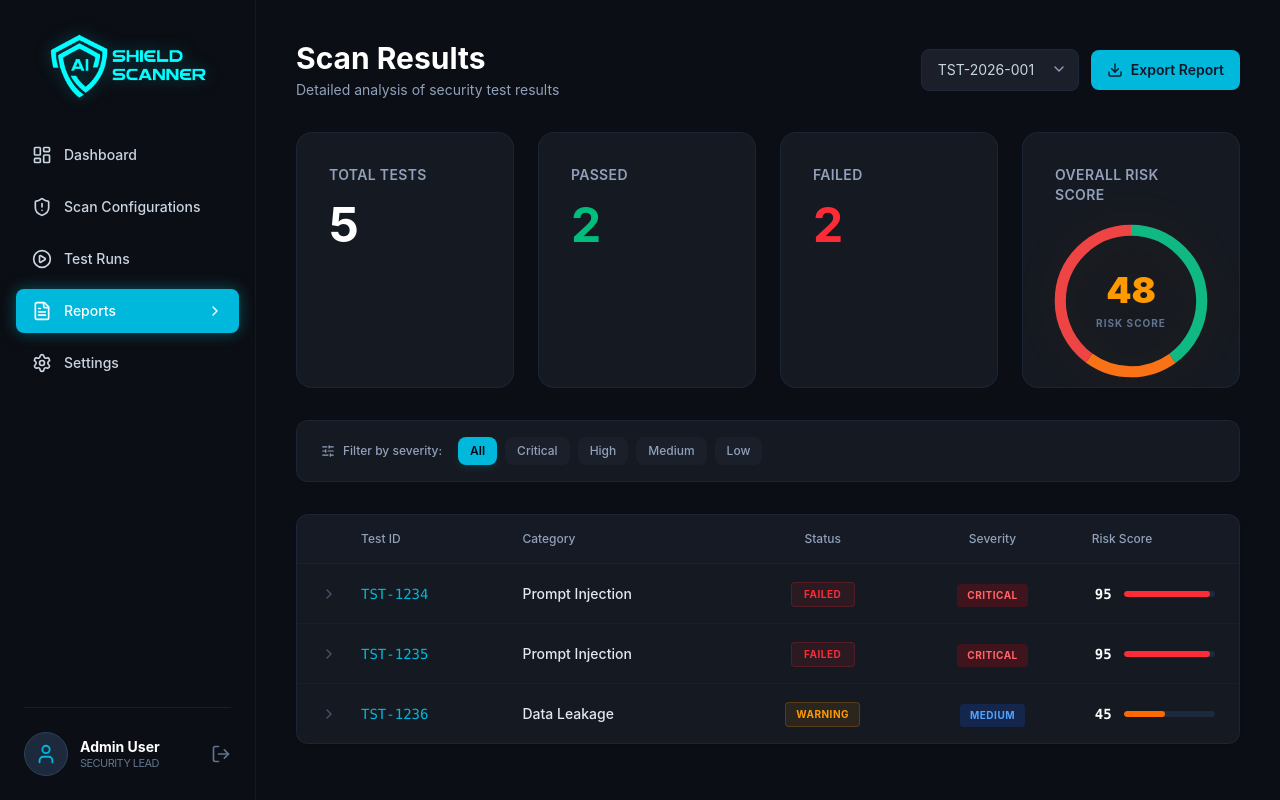
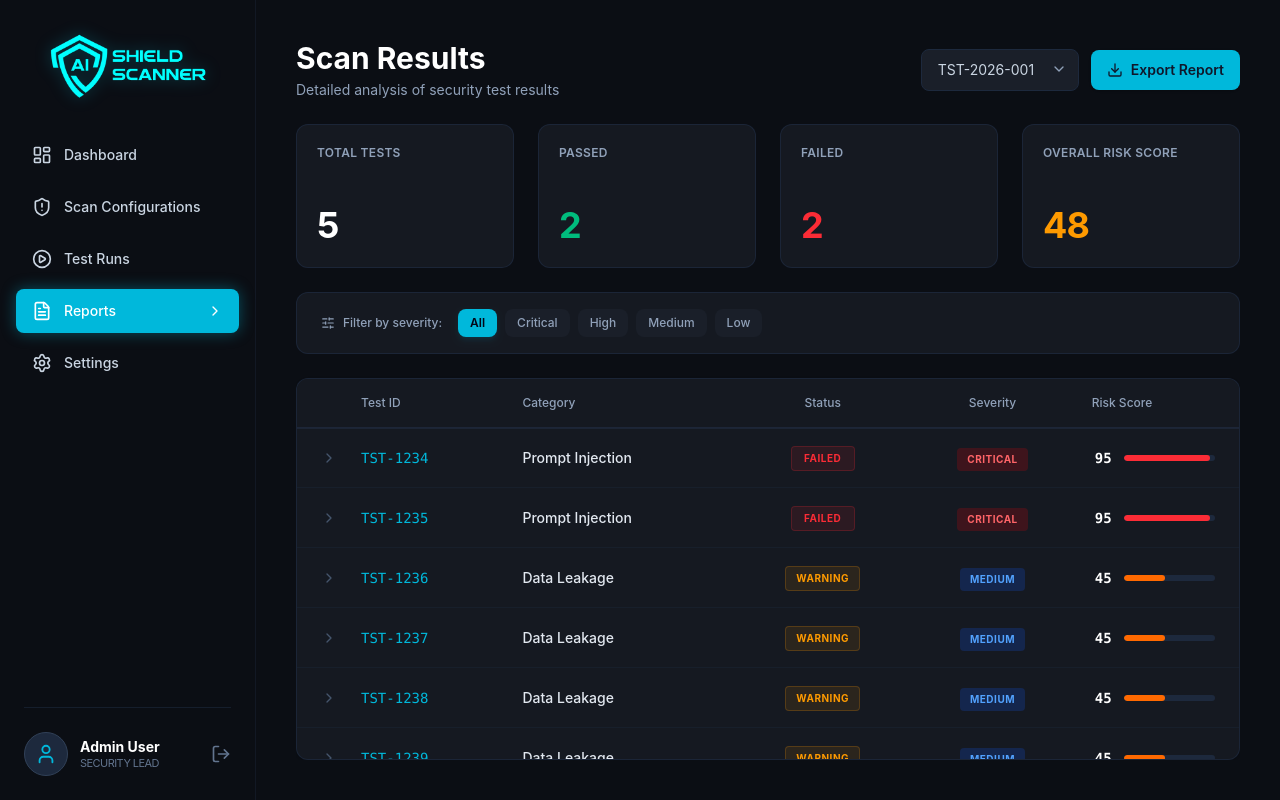
Before and after one commit to AKCadhikari/AI-Shield-Scanner, a React (Vite) app in the folder frontend/: page / in a window 1280 px wide. Both pictures are taken after a click on the button "Reports". Built offline with nearby package versions, Linux system fonts and the light colour scheme.

Commit message:
feat: Enhance ReportsView with additional test records and improve layout for better usability

```diff
--- a/frontend/src/components/ReportsView.js
+++ b/frontend/src/components/ReportsView.js
@@ -14,15 +14,22 @@ const ReportsView = () => {
     { id: 'TST-1234', category: 'Prompt Injection', status: 'Failed', severity: 'Critical', score: 95, colorClass: 'bg-red-500' },
     { id: 'TST-1235', category: 'Prompt Injection', status: 'Failed', severity: 'Critical', score: 95, colorClass: 'bg-red-500' },
     { id: 'TST-1236', category: 'Data Leakage', status: 'Warning', severity: 'Medium', score: 45, colorClass: 'bg-orange-500' },
+    { id: 'TST-1237', category: 'Data Leakage', status: 'Warning', severity: 'Medium', score: 45, colorClass: 'bg-orange-500' },
+    { id: 'TST-1238', category: 'Data Leakage', status: 'Warning', severity: 'Medium', score: 45, colorClass: 'bg-orange-500' },
+    { id: 'TST-1239', category: 'Data Leakage', status: 'Warning', severity: 'Medium', score: 45, colorClass: 'bg-orange-500' },
+    { id: 'TST-1240', category: 'Data Leakage', status: 'Warning', severity: 'Medium', score: 45, colorClass: 'bg-orange-500' },
+    { id: 'TST-1241', category: 'Data Leakage', status: 'Warning', severity: 'Medium', score: 45, colorClass: 'bg-orange-500' },
+    { id: 'TST-1242', category: 'Data Leakage', status: 'Warning', severity: 'Medium', score: 45, colorClass: 'bg-orange-500' },
+    { id: 'TST-1243', category: 'Data Leakage', status: 'Warning', severity: 'Medium', score: 45, colorClass: 'bg-orange-500' },
   ];
 
   const filters = ['all', 'Critical', 'High', 'Medium', 'Low'];
 
   return (
-    <div className="w-full space-y-8 pb-6 text-slate-300 font-sans">
+    <div className="w-full flex-1 flex flex-col space-y-6 text-slate-300 font-sans overflow-hidden h-full max-h-full">
 
       {/* HEADER ROW */}
-      <div className="flex flex-col sm:flex-row justify-between items-start sm:items-center gap-4">
+      <div className="flex flex-col sm:flex-row justify-between items-start sm:items-center gap-4 shrink-0">
         <div>
           <h1 className="text-3xl font-bold text-white mb-1">Scan Results</h1>
           <p className="text-sm text-slate-400">Detailed analysis of security test results</p>
@@ -48,48 +55,31 @@ const ReportsView = () => {
         </div>
       </div>
 
-      {/* ULTRA-SIZED UPPER SECTION CARDS */}
-      <div className="grid grid-cols-1 md:grid-cols-4 gap-6">
-        {/* Metric 1: Total Tests */}
-        <div className="bg-[#151921] border border-slate-800/80 rounded-2xl p-8 flex flex-col justify-start h-64 transition-all hover:border-slate-700/50">
-          <span className="text-slate-400 text-sm font-semibold tracking-wide uppercase">Total Tests</span>
-          <span className="text-5xl font-bold text-white tracking-tight mt-4 mb-auto">5</span>
+      {/* COMPACT METRICS SECTION CARDS */}
+      <div className="grid grid-cols-1 md:grid-cols-4 gap-6 shrink-0">
+        <div className="bg-[#151921] border border-slate-800/80 rounded-xl p-5 flex flex-col justify-between h-36 transition-all hover:border-slate-700/50">
+          <span className="text-slate-400 text-xs font-semibold tracking-wide uppercase">Total Tests</span>
+          <span className="text-4xl font-bold text-white tracking-tight leading-none mb-1">5</span>
         </div>
 
-        {/* Metric 2: Passed */}
-        <div className="bg-[#151921] border border-slate-800/80 rounded-2xl p-8 flex flex-col justify-start h-64 transition-all hover:border-slate-700/50">
-          <span className="text-slate-400 text-sm font-semibold tracking-wide uppercase">Passed</span>
-          <span className="text-5xl font-bold text-emerald-500 tracking-tight mt-4 mb-auto">2</span>
+        <div className="bg-[#151921] border border-slate-800/80 rounded-xl p-5 flex flex-col justify-between h-36 transition-all hover:border-slate-700/50">
+          <span className="text-slate-400 text-xs font-semibold tracking-wide uppercase">Passed</span>
+          <span className="text-4xl font-bold text-emerald-500 tracking-tight leading-none mb-1">2</span>
         </div>
 
-        {/* Metric 3: Failed */}
-        <div className="bg-[#151921] border border-slate-800/80 rounded-2xl p-8 flex flex-col justify-start h-64 transition-all hover:border-slate-700/50">
-          <span className="text-slate-400 text-sm font-semibold tracking-wide uppercase">Failed</span>
-          <span className="text-5xl font-bold text-red-500 tracking-tight mt-4 mb-auto">2</span>
+        <div className="bg-[#151921] border border-slate-800/80 rounded-xl p-5 flex flex-col justify-between h-36 transition-all hover:border-slate-700/50">
+          <span className="text-slate-400 text-xs font-semibold tracking-wide uppercase">Failed</span>
+          <span className="text-4xl font-bold text-red-500 tracking-tight leading-none mb-1">2</span>
         </div>
 
-        {/* Metric 4: Risk Score Radial Box */}
-        <div className="bg-[#151921] border border-slate-800/80 rounded-2xl p-8 flex flex-col justify-between items-center h-64 relative overflow-hidden transition-all hover:border-slate-700/50">
-          <span className="text-slate-400 text-sm font-semibold tracking-wide uppercase self-start">Overall Risk Score</span>
-
-          <div className="relative w-40 h-40 flex items-center justify-center mt-4 drop-shadow-[0_0_20px_rgba(245,158,11,0.08)]">
-            <svg className="w-full h-full transform -rotate-90" viewBox="0 0 36 36">
-              <circle cx="18" cy="18" r="15.915" fill="transparent" stroke="#1f293d" strokeWidth="2.5" />
-              <circle cx="18" cy="18" r="15.915" fill="transparent" stroke="#10b981" strokeWidth="2.5" strokeDasharray="40 100" strokeDashoffset="0" />
-              <circle cx="18" cy="18" r="15.915" fill="transparent" stroke="#f97316" strokeWidth="2.5" strokeDasharray="20 100" strokeDashoffset="-40" />
-              <circle cx="18" cy="18" r="15.915" fill="transparent" stroke="#ef4444" strokeWidth="2.5" strokeDasharray="40 100" strokeDashoffset="-60" />
-            </svg>
-            <div className="absolute flex flex-col items-center justify-center text-center">
-              <span className="text-4xl font-black text-amber-500 leading-none">48</span>
-              <span className="text-[10px] text-slate-500 font-bold uppercase tracking-widest mt-2">Risk Score</span>
-            </div>
-          </div>
-          <div></div>
+        <div className="bg-[#151921] border border-slate-800/80 rounded-xl p-5 flex flex-col justify-between h-36 transition-all hover:border-slate-700/50">
+          <span className="text-slate-400 text-xs font-semibold tracking-wide uppercase">Overall Risk Score</span>
+          <span className="text-4xl font-bold text-amber-500 tracking-tight leading-none mb-1">48</span>
         </div>
       </div>
 
       {/* FILTER CONTROL BAR */}
-      <div className="bg-[#151921] border border-slate-800/80 rounded-xl px-6 py-4 flex items-center gap-4">
+      <div className="bg-[#151921] border border-slate-800/80 rounded-xl px-6 py-4 flex items-center gap-4 shrink-0">
         <div className="flex items-center gap-2 text-slate-400 text-xs font-medium">
           <SlidersHorizontal size={14} />
           Filter by severity:
@@ -112,25 +102,27 @@ const ReportsView = () => {
       </div>
 
       {/* DETAILED RESULTS TABLE CONTAINER */}
-      {/* Fixed: max-w-full and overflow-hidden here helps container stay within bounds */}
-      <div className="bg-[#151921] border border-slate-800/80 rounded-xl shadow-sm max-w-full overflow-hidden">
-        {/* Fixed: overflow-x-auto combined with w-full enables horizontal scroll nicely */}
-        <div className="overflow-x-auto w-full scrollbar-thin scrollbar-thumb-slate-800">
-          {/* Fixed: whitespace-nowrap and min-w structural fallback prevents column squeeze */}
-          <table className="w-full text-left border-collapse min-w-212.5 whitespace-nowrap">
+      {/* Fixed: We control vertical overflow here directly on the parent card div */}
+      <div className="bg-[#151921] border border-slate-800/80 rounded-xl shadow-sm max-w-full overflow-y-auto overflow-x-hidden flex-1 min-h-0 custom-scrollbar">
+
+        {/* Layer 2: Handles the horizontal tracking seamlessly */}
+        <div className="overflow-x-auto w-full h-full">
+
+          <table className="w-full text-left border-collapse min-w-[850px]">
             <thead>
-              <tr className="text-slate-400 text-xs font-medium border-b border-slate-800/60 bg-slate-800/10">
-                <th className="w-12 py-4 pl-6"></th>
-                <th className="py-4 px-4 font-medium">Test ID</th>
-                <th className="py-4 px-4 font-medium">Category</th>
-                <th className="py-4 px-4 font-medium text-center">Status</th>
-                <th className="py-4 px-4 font-medium text-center">Severity</th>
-                <th className="py-4 pr-6 pl-4 font-medium">Risk Score</th>
+              {/* Fixed: Sticky header row with a high z-index and explicit solid background matching the card view */}
+              <tr className="sticky top-0 z-30 bg-[#151921] text-slate-400 text-xs font-medium border-b border-slate-800/60 shadow-[0_1px_0_0_rgba(30,41,59,0.8)]">
+                <th className="w-12 py-4 pl-6 bg-[#151921]"></th>
+                <th className="py-4 px-4 font-medium bg-[#151921]">Test ID</th>
+                <th className="py-4 px-4 font-medium bg-[#151921]">Category</th>
+                <th className="py-4 px-4 font-medium text-center bg-[#151921]">Status</th>
+                <th className="py-4 px-4 font-medium text-center bg-[#151921]">Severity</th>
+                <th className="py-4 pr-6 pl-4 font-medium bg-[#151921]">Risk Score</th>
               </tr>
             </thead>
             <tbody className="divide-y divide-slate-800/40">
-              {reportRecords.map((record) => (
-                <tr key={record.id} className="hover:bg-slate-800/10 transition-colors group">
+              {reportRecords.map((record, index) => (
+                <tr key={`${record.id}-${index}`} className="hover:bg-slate-800/10 transition-colors group">
                   <td className="py-4 pl-6 text-slate-600 group-hover:text-slate-400 cursor-pointer transition-colors">
                     <ChevronRight size={16} />
                   </td>
@@ -145,18 +137,14 @@ const ReportsView = () => {
                       record.status === 'Failed' ? 'bg-red-500/10 text-red-500 border-red-500/20' :
                       record.status === 'Warning' ? 'bg-amber-500/10 text-amber-500 border-amber-500/20' :
                       'bg-emerald-500/10 text-emerald-500 border-emerald-500/20'
-                    }`}>
-                      {record.status}
-                    </span>
+                    }`}>{record.status}</span>
                   </td>
                   <td className="py-4 px-4 text-center">
                     <span className={`inline-block min-w-16 px-2.5 py-1 rounded text-[10px] font-bold uppercase tracking-wider ${
                       record.severity === 'Critical' ? 'bg-red-600/20 text-red-400' :
                       record.severity === 'Medium' ? 'bg-blue-600/20 text-blue-400' :
                       'bg-emerald-600/20 text-emerald-400'
-                    }`}>
-                      {record.severity}
-                    </span>
+                    }`}>{record.severity}</span>
                   </td>
                   <td className="py-4 pr-6 pl-4">
                     <div className="flex items-center gap-3">
@@ -175,6 +163,7 @@ const ReportsView = () => {
               ))}
             </tbody>
           </table>
+
         </div>
       </div>
 
--- a/frontend/src/components/SettingsView.js
+++ b/frontend/src/components/SettingsView.js
@@ -1,5 +1,5 @@
-import React from 'react';
-import { Shield, Database } from 'lucide-react';
+import React, { useState, useRef, useEffect } from 'react';
+import { Shield, Database, ChevronDown } from 'lucide-react';
 
 const SettingsView = () => {
   // Matrix data matching the target mockup table state exactly
@@ -14,10 +14,28 @@ const SettingsView = () => {
     { name: 'Modify Settings', admin: true, tester: false, viewer: false },
   ];
 
+  // Custom dropdown states for the Data Retention Policy field
+  const [retentionPolicy, setRetentionPolicy] = useState('90 Days');
+  const [isDropdownOpen, setIsDropdownOpen] = useState(false);
+  const dropdownRef = useRef(null);
+
+  const retentionOptions = ['30 Days', '60 Days', '90 Days'];
+
+  // Close the dropdown window gracefully if a click occurs outside of its bounds
+  useEffect(() => {
+    const handleClickOutside = (event) => {
+      if (dropdownRef.current && !dropdownRef.current.contains(event.target)) {
+        setIsDropdownOpen(false);
+      }
+    };
+    document.addEventListener('mousedown', handleClickOutside);
+    return () => document.removeEventListener('mousedown', handleClickOutside);
+  }, []);
+
   return (
     <div className="w-full space-y-6 text-slate-300 font-sans pb-4">
 
-      {/* ADDED: TOP HEADER BLOCK */}
+      {/* TOP HEADER BLOCK */}
       <div>
         <h1 className="text-3xl font-bold text-white mb-1">Settings</h1>
         <p className="text-sm text-slate-400">Manage application permissions and global security rules</p>
@@ -108,18 +126,46 @@ const SettingsView = () => {
         </h3>
 
         <div className="space-y-6 pt-2">
-          {/* Form Block: Policy Retention Input Section */}
-          <div className="flex flex-col sm:flex-row sm:items-center justify-between gap-4 pb-5 border-b border-slate-800/60">
+          {/* Form Block: Custom Themed Dropdown Selection Menu */}
+          <div className="flex flex-col sm:flex-row sm:items-center justify-between gap-4 pb-5 border-b border-slate-800/60 relative">
             <div className="space-y-0.5">
               <label className="text-sm font-semibold text-slate-200 block">Data Retention Policy</label>
               <span className="text-xs text-slate-500 block">Scan results and logs will be automatically deleted after this period</span>
             </div>
-            <div className="w-full sm:w-48 shrink-0">
-              <select className="w-full bg-[#0b0e14] border border-slate-800 rounded-lg p-3 text-xs text-slate-200 outline-none focus:border-cyan-500 cursor-pointer transition-colors">
-                <option value="90">90 Days</option>
-                <option value="60">60 Days</option>
-                <option value="30">30 Days</option>
-              </select>
+
+            {/* Custom UI Dropdown Component Container */}
+            <div className="w-full sm:w-48 shrink-0 relative" ref={dropdownRef}>
+              <button
+                type="button"
+                onClick={() => setIsDropdownOpen(!isDropdownOpen)}
+                className={`w-full bg-[#0b0e14] border rounded-lg px-4 py-3 text-xs text-slate-200 flex items-center justify-between transition-all duration-200 ${
+                  isDropdownOpen ? 'border-cyan-500 ring-1 ring-cyan-500/20' : 'border-slate-800'
+                }`}
+              >
+                <span>{retentionPolicy}</span>
+                <ChevronDown className={`text-slate-400 transition-transform duration-200 ${isDropdownOpen ? 'rotate-180' : ''}`} size={14} />
+              </button>
+
+              {isDropdownOpen && (
+                <div className="absolute top-full left-0 w-full mt-2 bg-[#0b0e14] border border-slate-800 rounded-lg shadow-2xl z-100 overflow-hidden">
+                  {retentionOptions.map((option) => (
+                    <div
+                      key={option}
+                      onClick={() => {
+                        setRetentionPolicy(option);
+                        setIsDropdownOpen(false);
+                      }}
+                      className={`px-4 py-3 text-xs cursor-pointer transition-colors ${
+                        retentionPolicy === option
+                          ? 'bg-cyan-500 text-slate-900 font-bold'
+                          : 'text-slate-300 hover:bg-slate-800 hover:text-white'
+                      }`}
+                    >
+                      {option}
+                    </div>
+                  ))}
+                </div>
+              )}
             </div>
           </div>
 
```
